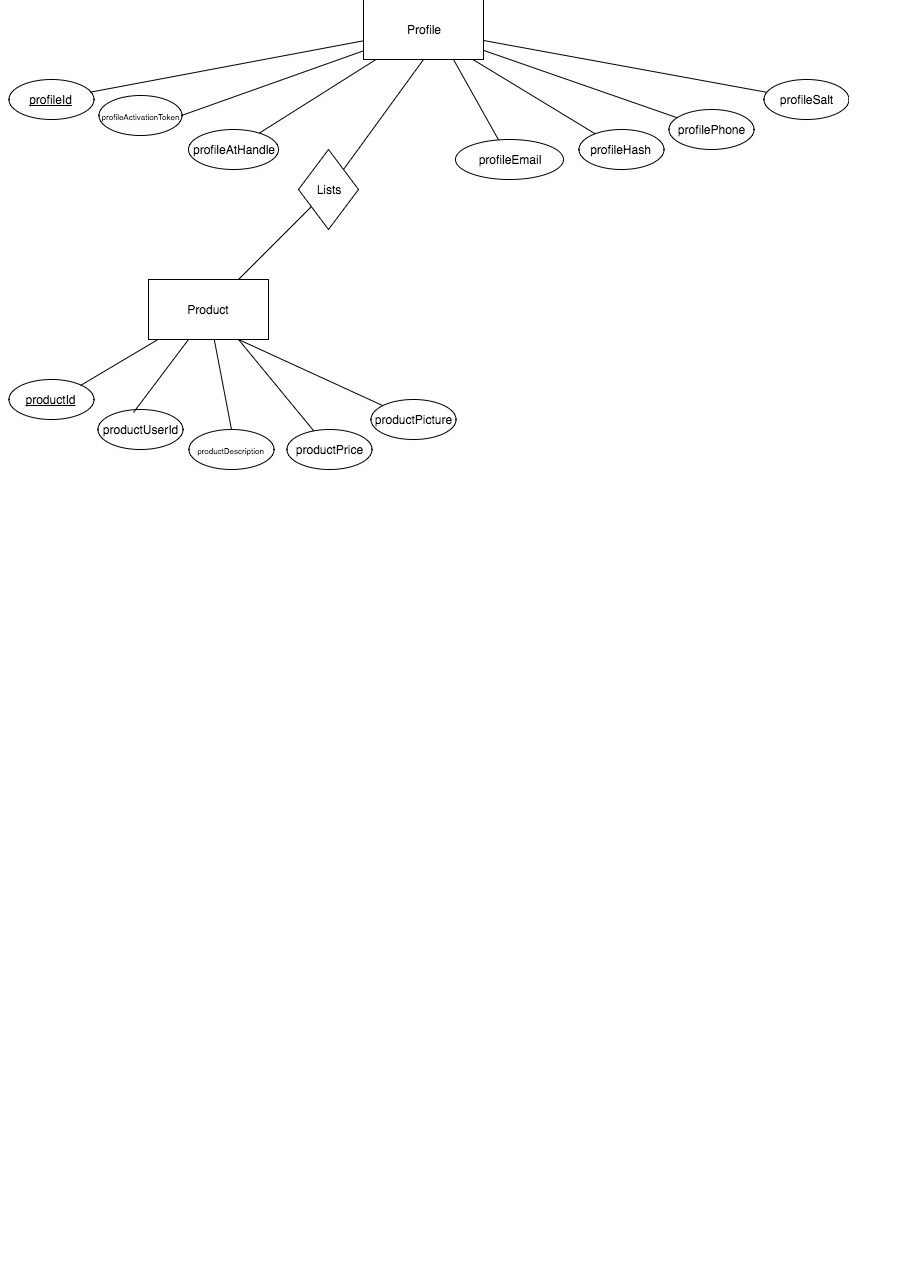
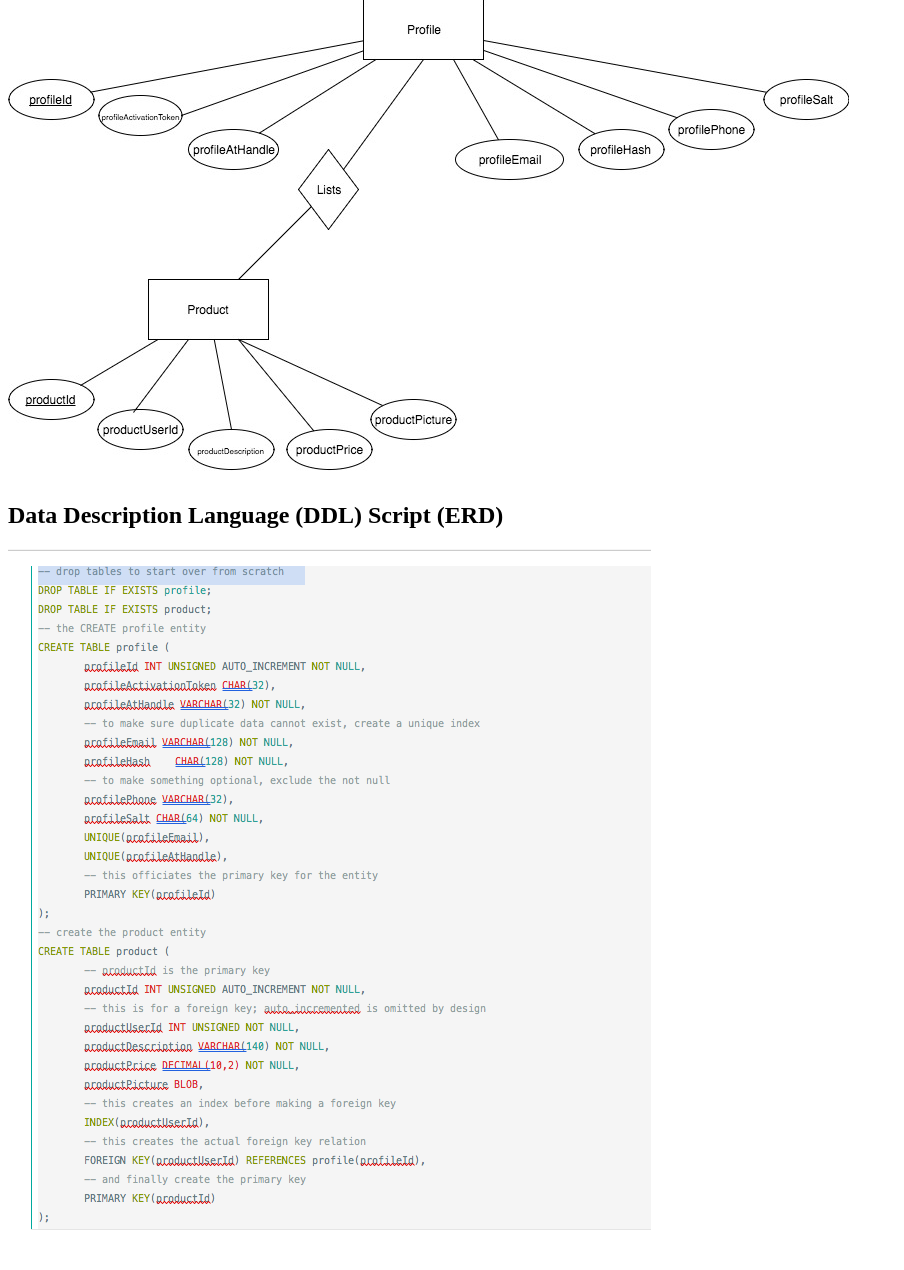
Before and after one commit to JRyanHenson/data-design-etsy, a PHP site: page / in a window 1280 px wide. Shown: the part 1161-2431 px from the top of the page, without its empty margins (0-904 px from the left). Before the commit the page ends 1631 px from the top, so only its background shows below. Run offline with PHP 8.4, Linux system fonts and the light colour scheme.

Commit message:
Added DDL Script.

```diff
--- a/epic/index.php
+++ b/epic/index.php
@@ -57,5 +57,7 @@
 		</ol>
 		<h2>Entity Relationship Diagram (ERD)</h2>
 		<img src="Images/ERD_Diagram.jpg"alt="ERD Diagram">
+		<h2>Data Description Language (DDL) Script (ERD)</h2>
+		<img src="Images/DDL_Script.png"alt="DDL Script">
 	</body>
 </html>
```
Also changed, not shown: epic/Images/DDL_Script.png (added).
